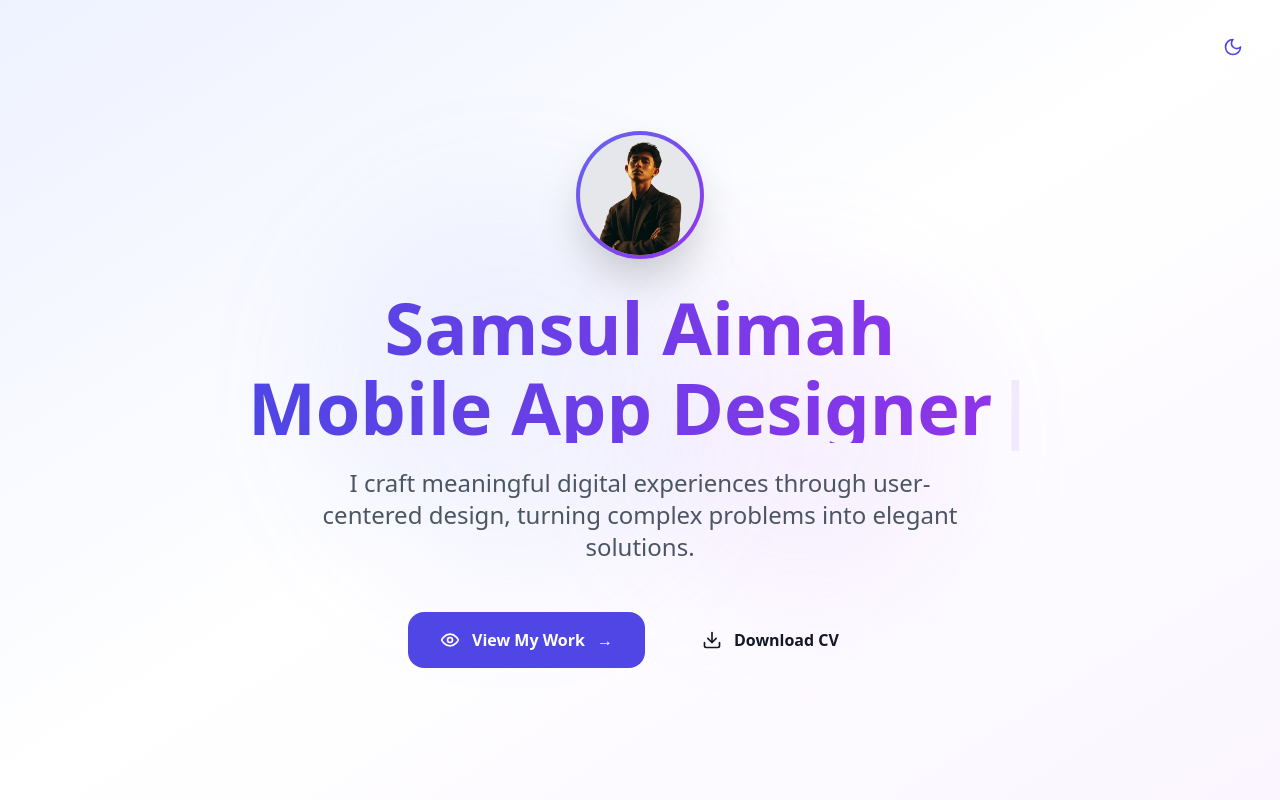
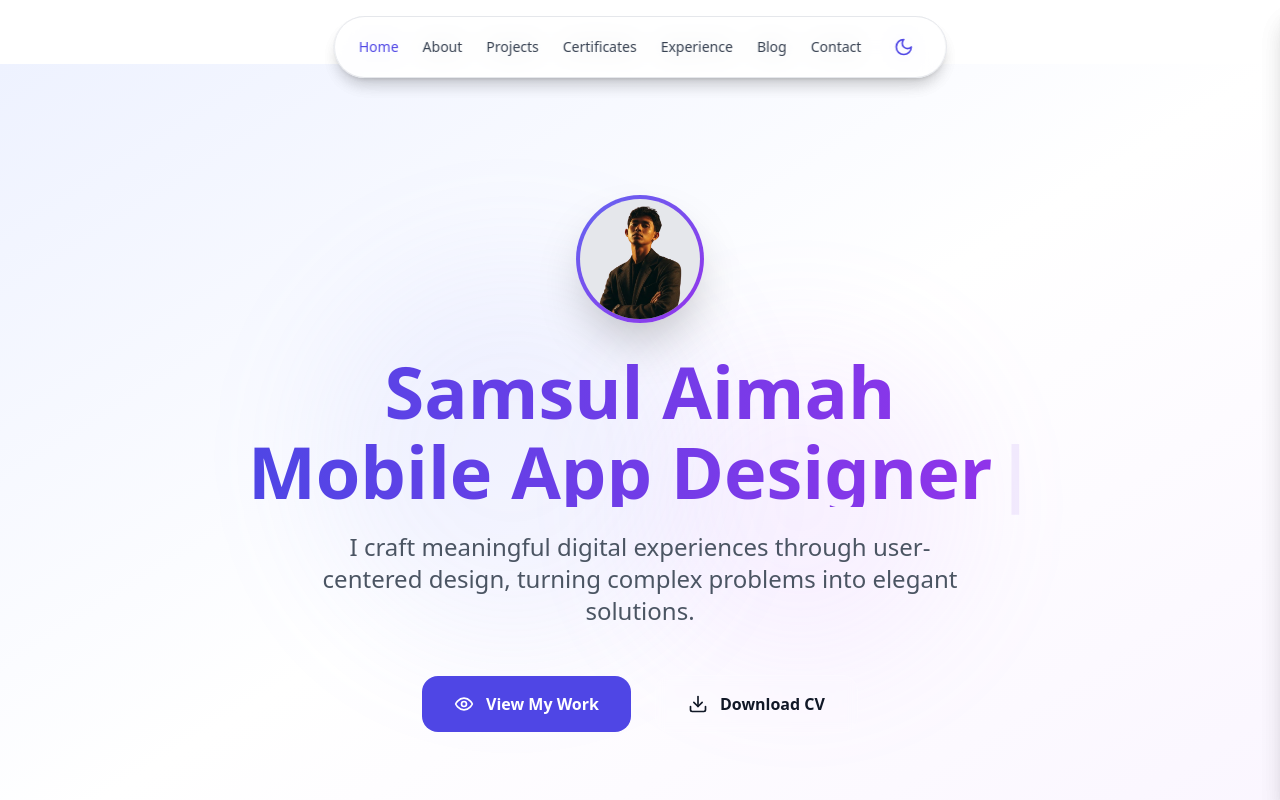
Before and after one commit to SamsulAimah/portfolio-samsul-aimah, a React (Vite) app: page / in a window 1280 px wide. Shown: the top 800 px of the page. Built offline with nearby package versions, Linux system fonts and the light colour scheme.

Commit message:
update 19 sep

```diff
--- a/src/App.jsx
+++ b/src/App.jsx
@@ -1,26 +1,28 @@
 import React, { useState, useEffect } from "react";
 import { createBrowserRouter, RouterProvider } from "react-router-dom";
-import { Sun, Moon } from "lucide-react";
+import { useLocation } from "react-router-dom";
 
+import Navbar from "./components/Navbar";
 import HomePage from "./pages/HomePage";
 import ProjectPage from "./pages/ProjectPage";
 
-// Buat router
-const router = createBrowserRouter([
-  {
-    path: "/",
-    element: <HomePage />,
-  },
-  {
-    path: "/projects",
-    element: <ProjectPage />,
-  },
-]);
+const Layout = ({ isDark, toggleDarkMode, children }) => {
+  const location = useLocation();
+
+  // Hanya tampilkan navbar jika tidak sedang di halaman /projects
+  const showNavbar = location.pathname !== "/projects";
+
+  return (
+    <>
+      {showNavbar && <Navbar isDark={isDark} toggleDarkMode={toggleDarkMode} />}
+      <div className={showNavbar ? "pt-16" : ""}>{children}</div>
+    </>
+  );
+};
 
 const App = () => {
   const [isDark, setIsDark] = useState(false);
 
-  // Simpan mode gelap di localStorage agar tetap konsisten setelah refresh
   useEffect(() => {
     const savedTheme = localStorage.getItem("theme");
     if (savedTheme === "dark") {
@@ -40,21 +42,27 @@ const App = () => {
     }
   };
 
+  const router = createBrowserRouter([
+    {
+      path: "/",
+      element: (
+        <Layout isDark={isDark} toggleDarkMode={toggleDarkMode}>
+          <HomePage />
+        </Layout>
+      ),
+    },
+    {
+      path: "/projects",
+      element: (
+        <Layout isDark={isDark} toggleDarkMode={toggleDarkMode}>
+          <ProjectPage />
+        </Layout>
+      ),
+    },
+  ]);
+
   return (
     <div className="min-h-screen bg-white dark:bg-gray-900 transition-colors duration-300">
-      {/* Tombol Dark Mode */}
-      <button
-        onClick={toggleDarkMode}
-        className="fixed top-6 right-6 z-50 p-3 rounded-full bg-white/10 backdrop-blur-sm border border-white/20 hover:bg-white/20 transition-all duration-300"
-      >
-        {isDark ? (
-          <Sun className="w-5 h-5 text-yellow-400" />
-        ) : (
-          <Moon className="w-5 h-5 text-indigo-600" />
-        )}
-      </button>
-
-      {/* Router */}
       <RouterProvider router={router} />
     </div>
   );
--- a/src/components/About.jsx
+++ b/src/components/About.jsx
@@ -1,7 +1,6 @@
 import React, { useRef, useState, useEffect } from "react";
 import { Figma, Layers, Search, Zap, Smartphone, Users } from "lucide-react";
 import Profil from "../assets/pp.jpg";
-
 
 const About = () => {
   const aboutRef = useRef(null);
@@ -29,24 +28,22 @@ const About = () => {
     { name: "Adobe XD", icon: Layers, color: "from-purple-500 to-indigo-600" },
     { name: "UX Research", icon: Search, color: "from-blue-500 to-cyan-600" },
     { name: "Wireframing", icon: Zap, color: "from-yellow-500 to-orange-600" },
-    {
-      name: "Prototyping",
-      icon: Smartphone,
-      color: "from-green-500 to-emerald-600",
-    },
+    { name: "Prototyping", icon: Smartphone, color: "from-green-500 to-emerald-600" },
     { name: "User Testing", icon: Users, color: "from-red-500 to-pink-600" },
   ];
 
   return (
-    <section ref={aboutRef} className="py-20 px-6 bg-gray-50 dark:bg-gray-800">
+    <section
+      id="about" // ✅ Tambahkan id agar Navbar bisa scrollspy
+      ref={aboutRef}
+      className="py-20 px-6 bg-gray-50 dark:bg-gray-800"
+    >
       <div className="max-w-6xl mx-auto">
         <div className="grid lg:grid-cols-2 gap-16 items-center">
           {/* Profile Image */}
           <div
             className={`relative transition-all duration-1000 ${
-              isVisible
-                ? "opacity-100 translate-x-0"
-                : "opacity-0 -translate-x-20"
+              isVisible ? "opacity-100 translate-x-0" : "opacity-0 -translate-x-20"
             }`}
           >
             <div className="aspect-square rounded-3xl bg-gradient-to-br from-indigo-500 to-purple-600 p-1 shadow-2xl">
@@ -65,9 +62,7 @@ const About = () => {
           {/* Bio Content */}
           <div
             className={`transition-all duration-1000 delay-300 ${
-              isVisible
-                ? "opacity-100 translate-x-0"
-                : "opacity-0 translate-x-20"
+              isVisible ? "opacity-100 translate-x-0" : "opacity-0 translate-x-20"
             }`}
           >
             <h2 className="text-4xl md:text-5xl font-bold text-purple-600 dark:text-purple-400 mb-8">
@@ -81,16 +76,14 @@ const About = () => {
               </p>
               <p>
                 I’ve led the design of a donation and cinema ticket booking app
-                at
-                <strong> PT Greatedu Global</strong> and crafted a mental health
-                app at
-                <strong> Binar Academy</strong>, taking each project from user
+                at <strong>PT Greatedu Global</strong> and crafted a mental health
+                app at <strong>Binar Academy</strong>, taking each project from user
                 research all the way to testing. I love creating interfaces that
                 not only look good but also make people’s lives easier.
               </p>
               <p>
                 My favorite tools are <strong>Figma</strong>,{" "}
-                <strong>FigJam</strong>,<strong> Miro</strong>,{" "}
+                <strong>FigJam</strong>, <strong>Miro</strong>,{" "}
                 <strong>Adobe XD</strong>, and <strong>Trello</strong> — the
                 perfect companions for turning ideas into reality. My mission is
                 simple: to design experiences that feel effortless, accessible,
@@ -101,12 +94,10 @@ const About = () => {
             {/* Skills Grid */}
             <div
               className={`grid grid-cols-2 md:grid-cols-3 gap-4 transition-all duration-1000 delay-500 ${
-                isVisible
-                  ? "opacity-100 translate-y-0"
-                  : "opacity-0 translate-y-10"
+                isVisible ? "opacity-100 translate-y-0" : "opacity-0 translate-y-10"
               }`}
             >
-              {skills.map((skill, index) => (
+              {skills.map((skill) => (
                 <div
                   key={skill.name}
                   className="group p-4 bg-white/50 dark:bg-gray-700/50 backdrop-blur-sm rounded-2xl border border-gray-200 dark:border-gray-600 hover:shadow-xl transition-all duration-300 hover:-translate-y-2"
--- a/src/components/Blog.jsx
+++ b/src/components/Blog.jsx
@@ -56,7 +56,7 @@ const Blog = () => {
   ];
 
   return (
-    <section ref={blogRef} className="py-20 px-6 bg-white dark:bg-gray-900">
+    <section id="blog" ref={blogRef} className="py-20 px-6 bg-white dark:bg-gray-900">
       <div className="max-w-6xl mx-auto">
         {/* Header */}
         <div
--- a/src/components/Certificates.jsx
+++ b/src/components/Certificates.jsx
@@ -111,6 +111,7 @@ const Certificates = () => {
 
   return (
     <section
+    id="certificates"
       ref={certificatesRef}
       className="py-20 px-6 bg-gray-50 dark:bg-gray-800"
     >
--- a/src/components/Contact.jsx
+++ b/src/components/Contact.jsx
@@ -78,6 +78,7 @@ const Contact = () => {
 
   return (
     <section
+    id="contact"
       ref={contactRef}
       className="py-20 px-6 bg-gray-50 dark:bg-gray-800"
     >
--- a/src/components/Experience.jsx
+++ b/src/components/Experience.jsx
@@ -65,6 +65,7 @@ const Experience = () => {
 
   return (
     <section
+    id="experience"
       ref={experienceRef}
       className="py-20 px-6 bg-white dark:bg-gray-900"
     >
--- a/src/components/Hero.jsx
+++ b/src/components/Hero.jsx
@@ -15,7 +15,7 @@ const Hero = () => {
       "Web Designer",
       "UI Designer",
       "UX Researcher",
-      "Graphic Designer"
+      "Graphic Designer",
     ],
     loop: true,
     typeSpeed: 100,
@@ -28,7 +28,7 @@ const Hero = () => {
       ([entry]) => {
         if (entry.isIntersecting) setIsVisible(true);
       },
-      { threshold: 0.1 }
+      { threshold: 0.2 }
     );
 
     if (heroRef.current) observer.observe(heroRef.current);
@@ -37,6 +37,7 @@ const Hero = () => {
 
   return (
     <section
+      id="hero" // <-- Tambahkan id untuk link dari navbar
       ref={heroRef}
       className="min-h-screen relative overflow-hidden flex items-center justify-center px-6"
     >
@@ -110,17 +111,19 @@ const Hero = () => {
             <button className="group px-8 py-4 bg-indigo-600 hover:bg-indigo-700 text-white rounded-2xl font-semibold transition-all duration-300 transform hover:scale-105 hover:shadow-2xl flex items-center gap-3">
               <Eye className="w-5 h-5" />
               View My Work
-              <div className="group-hover:translate-x-1 transition-transform duration-300">
-                →
-              </div>
+
             </button>
           </a>
 
           {/* Download CV Button */}
-          <button className="group px-8 py-4 bg-white/10 backdrop-blur-sm border border-white/20 dark:border-gray-700 text-gray-900 dark:text-white rounded-2xl font-semibold transition-all duration-300 hover:bg-white/20 flex items-center gap-3">
+          <a
+            href="/cv.pdf"
+            download="CV-Samsul-Aimah.pdf"
+            className="group px-8 py-4 bg-white/10 backdrop-blur-sm border border-white/20 dark:border-gray-700 text-gray-900 dark:text-white rounded-2xl font-semibold transition-all duration-300 hover:bg-white/20 flex items-center gap-3"
+          >
             <Download className="w-5 h-5" />
             Download CV
-          </button>
+          </a>
         </div>
       </div>
     </section>
--- /dev/null
+++ b/src/components/Navbar.jsx
@@ -0,0 +1,148 @@
+import React, { useState, useEffect } from "react";
+import { Menu, X, Moon, Sun } from "lucide-react";
+
+const Navbar = ({ isDark, toggleDarkMode }) => {
+  const [isOpen, setIsOpen] = useState(false);
+  const [activeSection, setActiveSection] = useState();
+
+  const navLinks = [
+    { name: "Home", href: "#hero", id: "hero" },
+    { name: "About", href: "#about", id: "about" },
+    { name: "Projects", href: "#project", id: "project" },
+    { name: "Certificates", href: "#certificates", id: "certificates" },
+    { name: "Experience", href: "#experience", id: "experience" },
+    { name: "Blog", href: "#blog", id: "blog" },
+    { name: "Contact", href: "#contact", id: "contact" },
+  ];
+
+  // Scrollspy
+  useEffect(() => {
+    const handleScroll = () => {
+      const scrollPos = window.scrollY + 120;
+      navLinks.forEach((link) => {
+        const section = document.querySelector(link.href);
+        if (section) {
+          const top = section.offsetTop;
+          const height = section.offsetHeight;
+          if (scrollPos >= top && scrollPos < top + height) {
+            setActiveSection(link.id);
+          }
+        }
+      });
+    };
+
+    window.addEventListener("scroll", handleScroll);
+    return () => window.removeEventListener("scroll", handleScroll);
+  }, []);
+
+  return (
+    <>
+      {/* Desktop Navbar (floating & centered) */}
+      <nav className="hidden md:block fixed top-4 left-1/2 -translate-x-1/2 z-50">
+        <div className="flex items-center space-x-6 px-6 py-3 bg-white/80 dark:bg-gray-900/80 backdrop-blur-md rounded-full shadow-lg border border-gray-200 dark:border-gray-700">
+          {navLinks.map((link) => (
+            <a
+              key={link.id}
+              href={link.href}
+              className={`text-sm font-medium transition-colors duration-300 ${
+                activeSection === link.id
+                  ? "text-indigo-600 dark:text-indigo-400"
+                  : "text-gray-700 dark:text-gray-300 hover:text-indigo-500 dark:hover:text-indigo-400"
+              }`}
+            >
+              {link.name}
+            </a>
+          ))}
+
+          {/* Dark Mode Toggle */}
+          <button
+            onClick={toggleDarkMode}
+            className="p-2 rounded-full hover:bg-gray-200 dark:hover:bg-gray-700 transition-all duration-300"
+          >
+            {isDark ? (
+              <Sun className="w-5 h-5 text-yellow-400" />
+            ) : (
+              <Moon className="w-5 h-5 text-indigo-600" />
+            )}
+          </button>
+        </div>
+      </nav>
+
+      {/* Mobile Navbar (hanya tombol menu) */}
+      <nav className="md:hidden fixed top-4 right-4 z-50">
+        <button
+          className="p-2 text-gray-800 dark:text-gray-300"
+          onClick={() => setIsOpen(true)}
+        >
+          <Menu size={28} />
+        </button>
+      </nav>
+
+      {/* Overlay Background */}
+      <div
+        className={`fixed inset-0 bg-black/50 backdrop-blur-sm z-40 transition-opacity duration-300 ${
+          isOpen ? "opacity-100 visible" : "opacity-0 invisible"
+        }`}
+        onClick={() => setIsOpen(false)}
+      />
+
+      {/* Sidebar Menu (slide dari kanan) */}
+      <div
+        className={`fixed top-0 right-0 h-full w-64 bg-white dark:bg-gray-900 border-l border-gray-200 dark:border-gray-700 shadow-xl transform transition-transform duration-300 ease-in-out z-50 ${
+          isOpen ? "translate-x-0" : "translate-x-full"
+        }`}
+      >
+        {/* Header Sidebar */}
+        <div className="flex justify-between items-center p-4 border-b border-gray-200 dark:border-gray-700">
+          <h2 className="text-lg font-bold text-gray-900 dark:text-white">
+            Menu
+          </h2>
+          <button
+            onClick={() => setIsOpen(false)}
+            className="p-2 text-gray-700 dark:text-gray-300"
+          >
+            <X size={24} />
+          </button>
+        </div>
+
+        {/* Links Sidebar */}
+        <div className="flex flex-col p-4 space-y-4">
+          {navLinks.map((link) => (
+            <a
+              key={link.id}
+              href={link.href}
+              onClick={() => setIsOpen(false)}
+              className={`text-sm font-medium transition-colors duration-300 ${
+                activeSection === link.id
+                  ? "text-indigo-600 dark:text-indigo-400"
+                  : "text-gray-700 dark:text-gray-300 hover:text-indigo-500 dark:hover:text-indigo-400"
+              }`}
+            >
+              {link.name}
+            </a>
+          ))}
+
+          {/* Dark Mode Toggle di Sidebar */}
+          <button
+            onClick={() => {
+              toggleDarkMode();
+              setIsOpen(false);
+            }}
+            className="flex items-center gap-2 p-2 rounded-lg bg-gray-100 dark:bg-gray-700 hover:bg-gray-200 dark:hover:bg-gray-600"
+          >
+            {isDark ? (
+              <Sun className="w-5 h-5 text-yellow-400" />
+            ) : (
+              <Moon className="w-5 h-5 text-indigo-600" />
+            )}
+            <span className="text-gray-800 dark:text-gray-300">
+              {isDark ? "Light Mode" : "Dark Mode"}
+            </span>
+          </button>
+        </div>
+      </div>
+    </>
+  );
+};
+
+export default Navbar;
--- a/src/pages/HomePage.jsx
+++ b/src/pages/HomePage.jsx
@@ -1,5 +1,5 @@
 import React, { useState, useEffect } from "react";
-import { Moon, Sun } from "lucide-react";
+import Navbar from "../components/Navbar";
 import Hero from "../components/Hero";
 import About from "../components/About";
 import Projects from "../components/Projects";
@@ -10,9 +10,35 @@ import Blog from "../components/Blog";
 import Contact from "../components/Contact";
 import Footer from "../components/Footer";
 
-function App() {
+function HomePage() {
+  const [isDark, setIsDark] = useState(false);
+
+  // Ambil tema dari localStorage
+  useEffect(() => {
+    const savedTheme = localStorage.getItem("theme");
+    if (savedTheme === "dark") {
+      setIsDark(true);
+      document.documentElement.classList.add("dark");
+    }
+  }, []);
+
+  const toggleDarkMode = () => {
+    setIsDark((prev) => !prev);
+    if (!isDark) {
+      document.documentElement.classList.add("dark");
+      localStorage.setItem("theme", "dark");
+    } else {
+      document.documentElement.classList.remove("dark");
+      localStorage.setItem("theme", "light");
+    }
+  };
+
   return (
     <div className="min-h-screen bg-white dark:bg-gray-900 transition-colors duration-300 overflow-x-hidden">
+      {/* Navbar di paling atas + pass props */}
+      <Navbar isDark={isDark} toggleDarkMode={toggleDarkMode} />
+
+      {/* Section lain */}
       <Hero />
       <About />
       <Projects />
@@ -26,4 +52,4 @@ function App() {
   );
 }
 
-export default App;
+export default HomePage;
```
Also changed, not shown: 1 other file (tests, documents, lock files or other folders).
